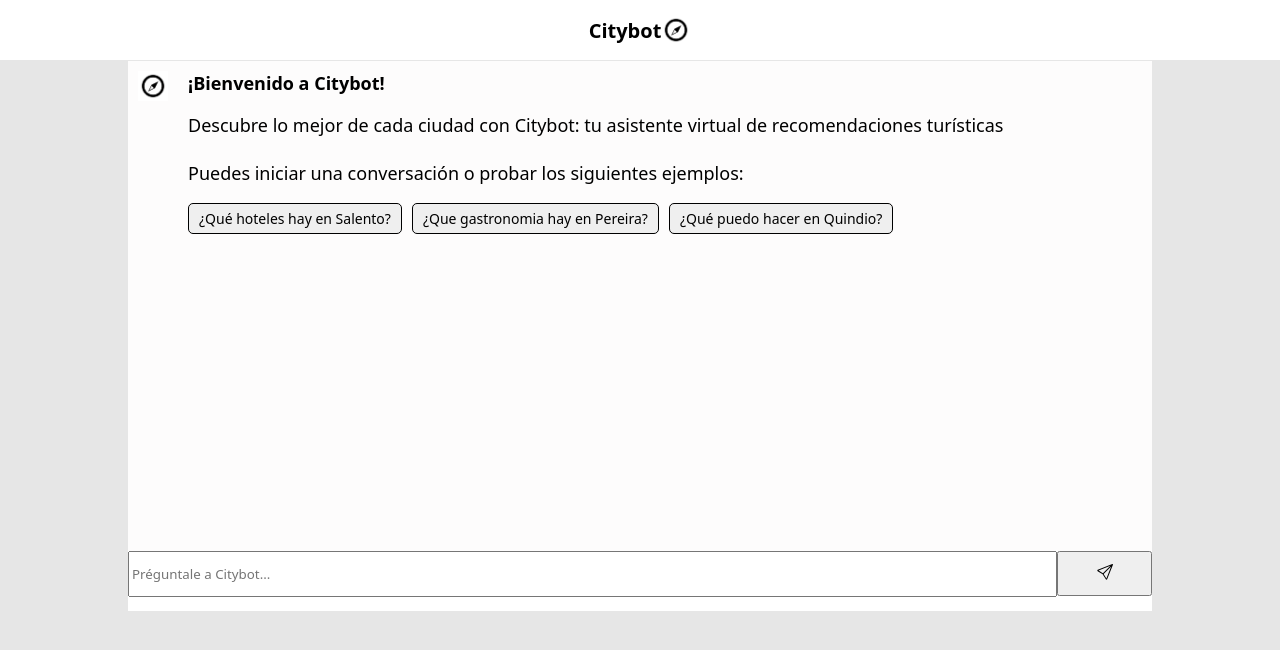
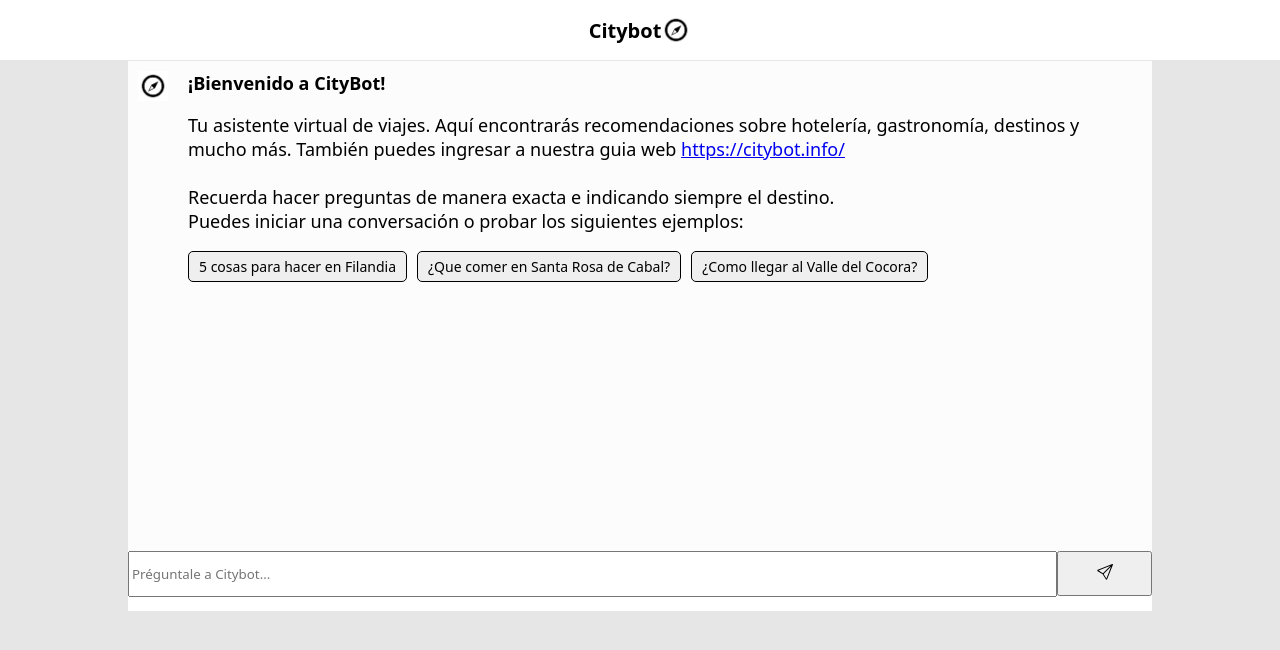
Before and after one commit to KevinZea/Chatbot-pdf, a React (Create React App) app: page / in a window 1280 px wide. Shown: the top 650 px of the page. Built offline with nearby package versions, Linux system fonts and the light colour scheme.

Commit message:
finisht first beta desing

```diff
--- a/public/index.html
+++ b/public/index.html
@@ -24,7 +24,7 @@
       work correctly both with client-side routing and a non-root public URL.
       Learn how to configure a non-root public URL by running `npm run build`.
     -->
-    <title>React App</title>
+    <title>Citybot</title>
   </head>
   <body>
     <noscript>You need to enable JavaScript to run this app.</noscript>
--- a/src/App.css
+++ b/src/App.css
@@ -1,4 +1,4 @@
-@font-face{
+@font-face {
   font-family: 'pippins';
   src: url('./fonts/poppins/Poppins-Bold.ttf') format('truetype');
   src: url('./fonts/poppins/Poppins-Light.ttf') format('truetype');
@@ -6,13 +6,16 @@
   /* src: url('./fonts/poppins/Poppins-Regular.ttf') format('truetype'); */
   /* src: url('./fonts/poppins/Poppins-SemiBold.ttf') format('truetype'); */
 }
-body{
+
+body {
   background-color: #e6e6e6;
 }
+
 * {
-  font-family:system-ui, -apple-system, BlinkMacSystemFont, 'Segoe UI', Roboto, Oxygen, Ubuntu, Cantarell, 'Open Sans', 'Helvetica Neue', sans-serif;
+  font-family: system-ui, -apple-system, BlinkMacSystemFont, 'Segoe UI', Roboto, Oxygen, Ubuntu, Cantarell, 'Open Sans', 'Helvetica Neue', sans-serif;
 }
-.navbar{
+
+.navbar {
   display: flex;
   justify-content: center;
   align-items: center;
@@ -20,32 +23,39 @@ body{
   border-bottom: 1px solid #e6e6e6;
   font-family: 'pippins' !important;
 }
-.navbar h1{
+
+.navbar h1 {
   font-size: 20px;
 }
-.chat{
+
+.chat {
   background-color: white;
   width: 80%;
-  height:550px;
+  height: 550px;
   margin: auto;
 }
-.chat-baner{
+
+.chat-baner {
   display: flex;
   background-color: #fdfcfc;
 
 }
-.chat-baner-icon{
+
+.chat-baner-icon {
   margin: 10px;
 }
-.chat-baner-info{
+
+.chat-baner-info {
   height: 470px;
   margin: 10px;
   font-size: 18px;
 }
-.chat-baner-info span{
+
+.chat-baner-info span {
   font-weight: bold;
 }
-.chat-baner-info-buttons button{
+
+.chat-baner-info-buttons button {
   border: 1px solid black;
   margin-right: 10px;
   padding: 5px;
@@ -54,29 +64,33 @@ body{
   padding-right: 10px;
   padding-left: 10px;
 }
-.chat-asistent{
+
+.chat-asistent {
   width: 100%;
   display: flex;
   margin: 10px;
   align-items: start;
 }
-.chat-asistent span{
+
+.chat-asistent span {
   width: 90%;
   padding: 5px;
   color: black;
   border-radius: 10px;
-  text-overflow:scroll;
+  /* text-overflow: scroll; */
   margin-left: 10px;
-  white-space:pre-line;
+  white-space: pre-line;
 }
-.chat-user{
+
+.chat-user {
   width: 100%;
   display: flex;
   margin: 10px;
   align-items: start;
 
 }
-.chat-user span{
+
+.chat-user span {
   width: 90%;
   padding: 5px;
   border-radius: 10px;
@@ -84,39 +98,53 @@ body{
   margin-left: 10px;
   font-size: 16px;
 }
-.chat-messages{
+
+.chat-messages {
   width: 100%;
   height: 470px;
   overflow-y: scroll;
-  overflow-x: hidden;
-  /* overflow: scroll; */
+  overflow-x:hidden;
 }
-.chat-input{
+
+.chat-input {
   width: 100%;
   display: flex;
 }
-.chat-input input{
+
+.chat-input input {
   width: 90%;
   height: 40px;
 }
-.chat-input button{
+
+.chat-input button {
   width: 95px;
   height: 45px;
 }
 
-@media(max-width:600px){
-  .chat{
+@media(max-width:600px) {
+  .chat {
     width: 100%;
     height: 100%;
   }
-  .chat-messages{
-    /* height: 100%; */
+
+  .chat-messages {
+    width: 90%;
+    height: 80vh;
     background-color: white;
+    word-break: break-all;
+    white-space: break-spaces;
   }
-  .chat-baner-info{
-    /* height: 100%; */
+
+  .chat-baner {
+    height: 50%;
   }
-  .chat-baner-info-buttons{
+
+  .chat-baner-info-buttons {
     display: flex;
   }
+
+  .chat-input {
+    position: absolute;
+    bottom: 10px;
+  }
 }
--- a/src/App.js
+++ b/src/App.js
@@ -49,35 +49,41 @@ function App() {
         <img src={logo} width={30} height={30}></img>
       </nav>
       <div className='chat'>
+        {chats.length < 1 ? (
           <div className='chat-baner'>
             <div className='chat-baner-icon'>
               <img src={logo} width={30} height={30}></img>
 
             </div>
-          {chats.length < 1 ? (
             <div className='chat-baner-info'>
               <span>
-                ¡Bienvenido a Citybot!
+                ¡Bienvenido a CityBot!
               </span>
               <p>
-                Descubre lo mejor de cada ciudad con Citybot: tu asistente virtual de recomendaciones turísticas
+                Tu asistente virtual de viajes.
+                Aquí encontrarás recomendaciones sobre hotelería, gastronomía, destinos y mucho más.
+                También puedes ingresar a nuestra guia web <a href='https://citybot.info/' target='_blank'>https://citybot.info/</a>
                 <br></br>
+                <br></br>
+                Recuerda hacer preguntas de manera exacta e indicando siempre el destino.
                 <br></br>
                 Puedes iniciar una conversación o probar los siguientes ejemplos:
               </p>
               <div className='chat-baner-info-buttons'>
-                <button onClick={(e) => { setPrompt("¿Qué hoteles hay en Salento?") }}>
-                  ¿Qué hoteles hay en Salento?
+                <button onClick={(e) => { setPrompt("5 cosas para hacer en Filandia") }}>
+                  5 cosas para hacer en Filandia
                 </button>
-                <button onClick={(e) => { setPrompt("¿Que gastronomia hay en Pereira?") }}>
-                  ¿Que gastronomia hay en Pereira?
+                <button onClick={(e) => { setPrompt("¿Que comer en Santa Rosa de Cabal?") }}>
+                  ¿Que comer en Santa Rosa de Cabal?
                 </button>
-                <button onClick={(e) => { setPrompt("¿Qué puedo hacer en Quindio?") }}>
-                  ¿Qué puedo hacer en Quindio?
+                <button onClick={(e) => { setPrompt("¿Como llegar al Valle del Cocora?") }}>
+                  ¿Como llegar al Valle del Cocora?
                 </button>
               </div>
 
             </div>
+          </div>
+
         ) :
 
           <div className='chat-messages'>
@@ -103,7 +109,6 @@ function App() {
             }
           </div>
         }
-        </div>
         <div className='chat-input'>
           <input type='text'
             placeholder='Préguntale a Citybot...'
```
Lines whose indentation alone changed are shown as unchanged.
